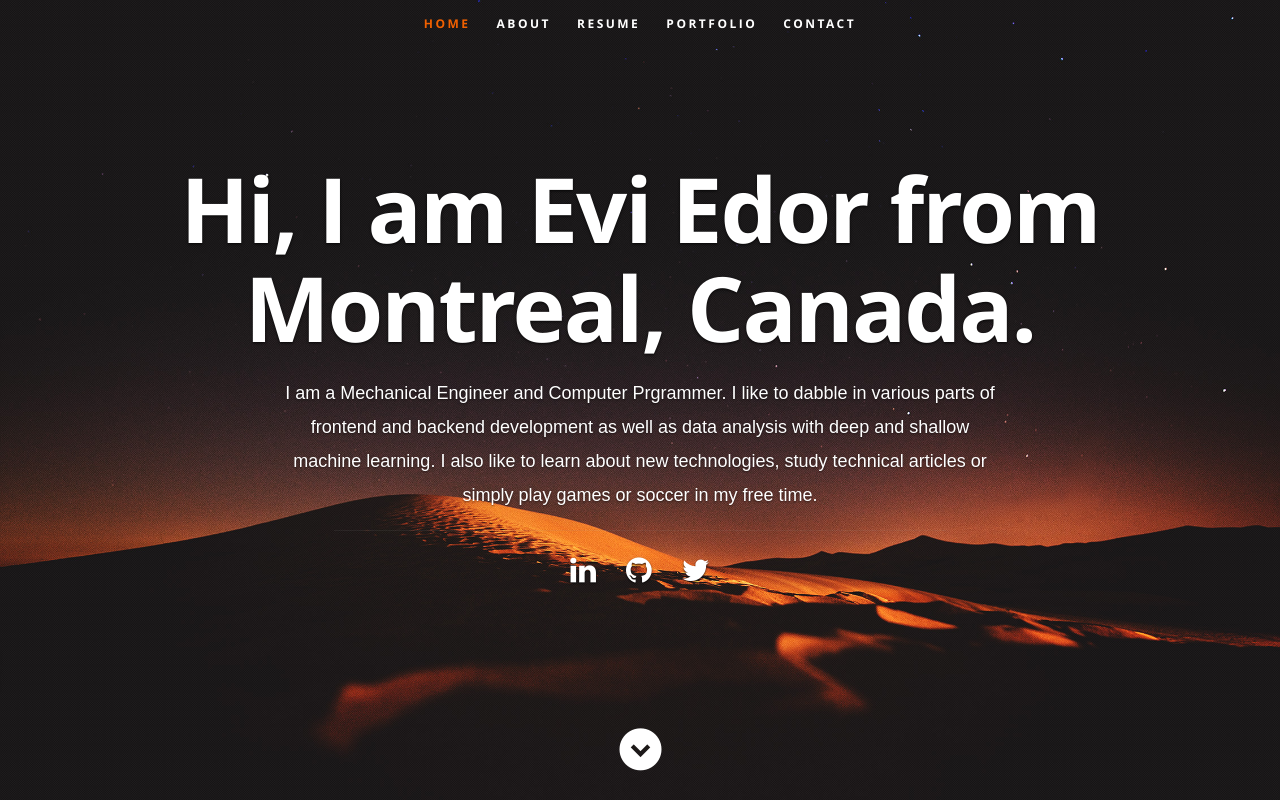
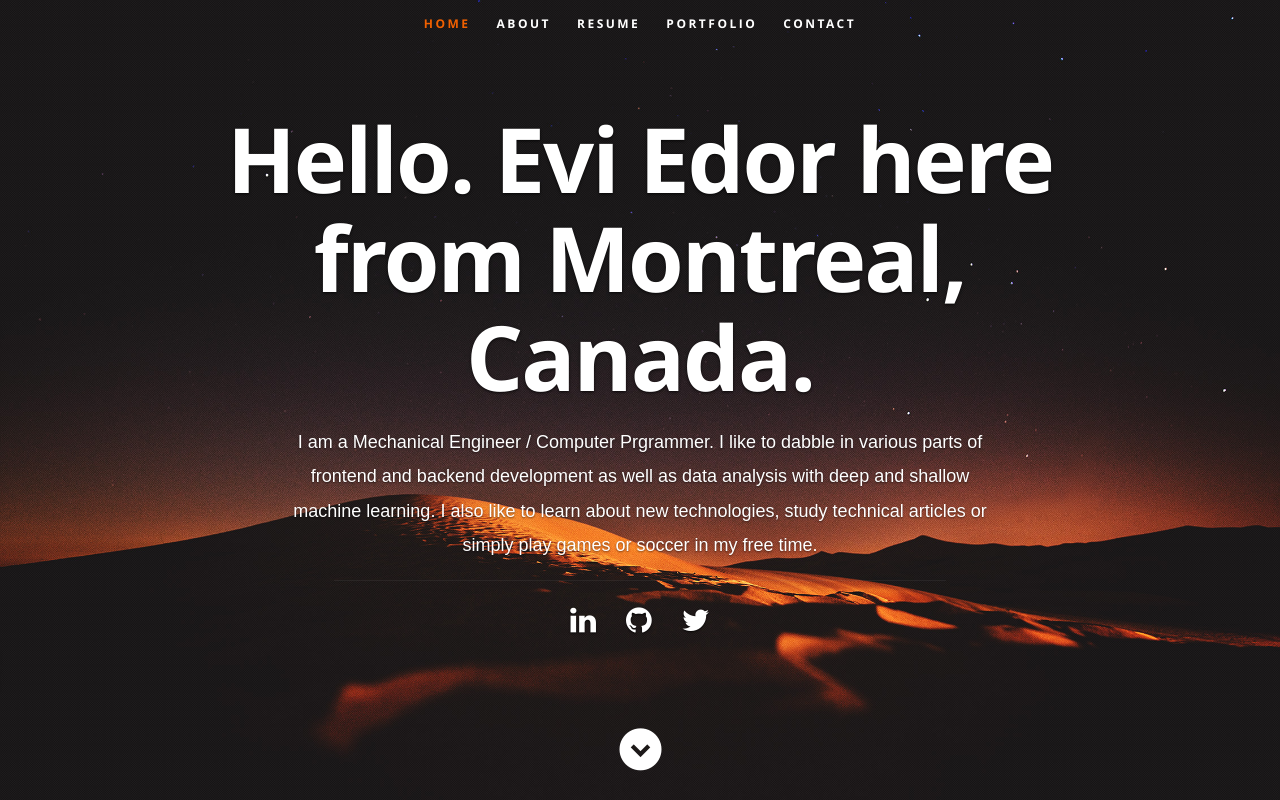
Before and after one commit to evixedor/eportfolio, a React (Create React App) app: page / in a window 1280 px wide. Shown: the top 800 px of the page. Built offline with nearby package versions, Linux system fonts and the light colour scheme.

Commit message:
Updating Eportfolio with Netlify redirects file

```diff
--- a/src/components/Header.js
+++ b/src/components/Header.js
@@ -44,7 +44,7 @@ export default class Header extends Component {
 					<div className="row banner">
 						<div className="banner-text">
 							<h1 className="responsive-headline">
-								Hi, I am {resumeData.name} from {resumeData.address}.
+								Hello. {resumeData.name} here from {resumeData.address}.
 							</h1>
 							<h3 style={{ color: "#fff", fontFamily: "sans-serif " }}>
 								I am a {resumeData.role}.{resumeData.roleDescription}
--- a/src/resumeData.js
+++ b/src/resumeData.js
@@ -1,7 +1,7 @@
 let resumeData = {
     "imagebaseurl":"https://evixedor.github.io/",
     "name":"Evi Edor",
-    "role":"Mechanical Engineer and Computer Prgrammer",
+    "role":"Mechanical Engineer / Computer Prgrammer",
     "linkedinId":" https://www.linkedin.com/in/evixedor/",
     "skypeid":"Your skypeid",
     "roleDescription":" I like to dabble in various parts of frontend and backend development as well as data analysis with deep and shallow machine learning. I also like to learn about new technologies, study technical articles or simply play games or soccer in my free time.",
@@ -93,7 +93,7 @@ let resumeData = {
         "skillname":"NodeJs"
       },
       {
-        "skillname":"HTML5, CSS, JavaScript"
+        "skillname":"HTML5, CSS, JavaScript, Typescript"
       },
       {
         "skillname":"REST-API"
```
